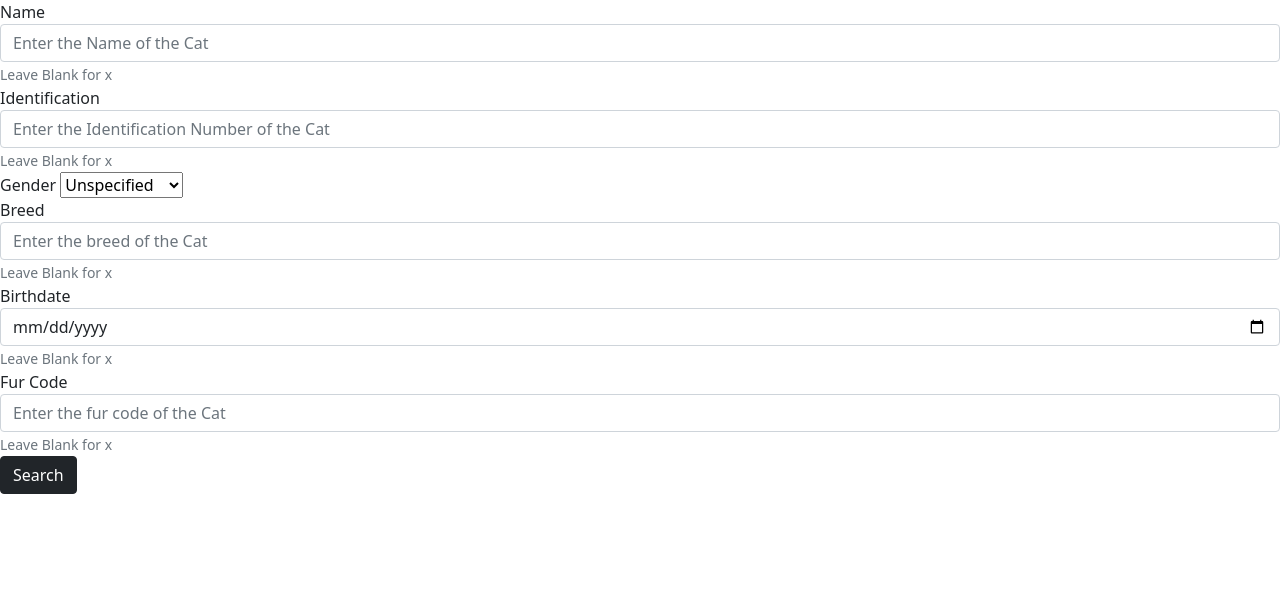
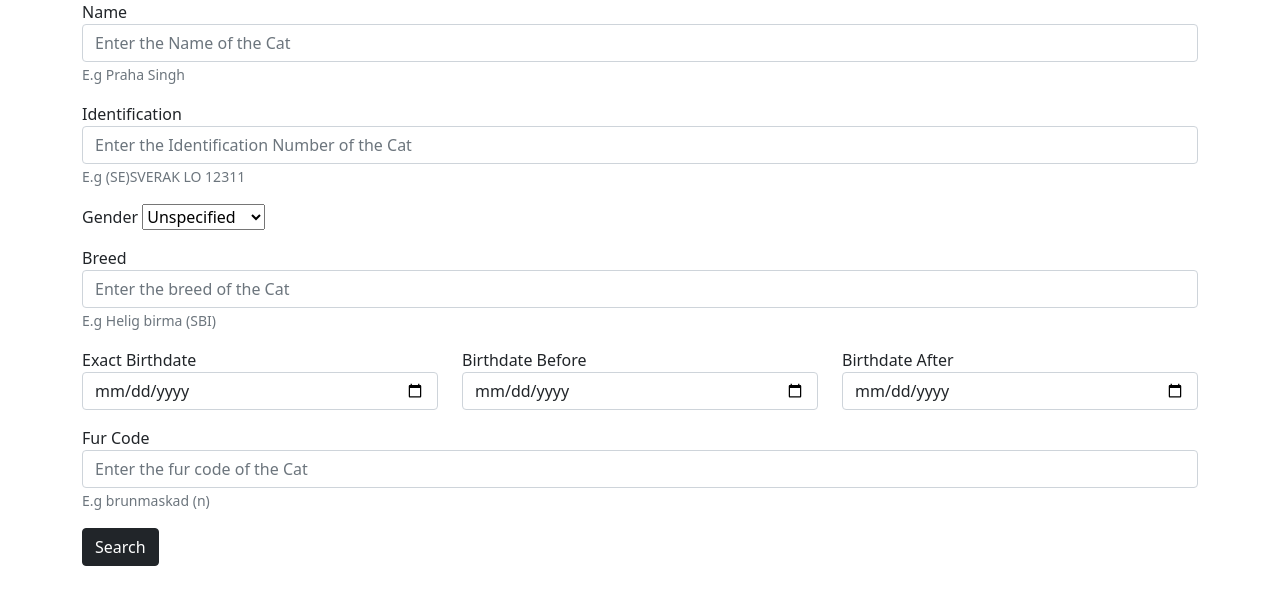
Before and after one commit to xvidaf/catsite, a Django app: page /advanced_search in a window 1280 px wide. Shown: the part 58-663 px from the top of the page. Run offline with Django 3.2, Linux system fonts and the light colour scheme.

Commit message:
Added the option of searching for dates of birth that are less/more than the searched date. Centered the layout of the search results and the search form for better aesthetic.

```diff
--- a/catapp/views.py
+++ b/catapp/views.py
@@ -43,6 +43,8 @@ def search_cat(request):
         cat_breed = request.GET.get('cat_breed', "")
         cat_date = request.GET.get('cat_date', "")
         cat_fur = request.GET.get('cat_fur', "")
+        cat_date_before = request.GET.get('cat_date_before', "")
+        cat_date_after = request.GET.get('cat_date_after', "")
         print(search_term)
         cat_all = Cat.objects.all()
 
@@ -58,6 +60,11 @@ def search_cat(request):
             cat_all = cat_all.filter(birth=cat_date)
         if cat_fur:
             cat_all = cat_all.filter(fur__icontains=cat_fur)
+        if cat_date_before:
+            cat_all = cat_all.filter(birth__lte=cat_date_before)
+        if cat_date_after:
+            cat_all = cat_all.filter(birth__gte=cat_date_after)
+
         cat_count = cat_all.count()
         paginator = Paginator(cat_all, 50)
         page = request.GET.get('page', 1)
@@ -73,7 +80,8 @@ def search_cat(request):
                                                           'cat_id': cat_id, 'cat_gender': cat_gender,
                                                           'cat_breed': cat_id,
                                                           'cat_date': cat_date, 'cat_fur': cat_fur,
-                                                          'cat_count': cat_count})
+                                                          'cat_count': cat_count, 'cat_date_before': cat_date_before,
+                                                          'cat_date_after': cat_date_after})
     else:
         return redirect(request.META.get('HTTP_REFERER'))
 
--- a/templates/advanced_search.html
+++ b/templates/advanced_search.html
@@ -2,18 +2,19 @@
 
 
 {% block content %}
+    <div class="container">
     <form method="get" action="{% url 'search_cat' %}">
-      <div class="form-group">
+      <div class="mb-3">
         <label>Name</label>
         <input class="form-control" name="cat_name" id="cat_name" aria-describedby="catHelp" placeholder="Enter the Name of the Cat">
-        <small id="catHelp" class="form-text text-muted">Leave Blank for x</small>
+        <small id="catHelp" class="form-text text-muted">E.g Praha Singh</small>
       </div>
-      <div class="form-group">
+      <div class="mb-3">
         <label>Identification</label>
         <input class="form-control" name="cat_ID" id="cat_ID" aria-describedby="catHelp" placeholder="Enter the Identification Number of the Cat">
-        <small id="catHelp" class="form-text text-muted">Leave Blank for x</small>
+        <small id="catHelp" class="form-text text-muted">E.g (SE)SVERAK LO 12311</small>
       </div>
-      <div class="form-group">
+      <div class="mb-3">
         <label>Gender</label>
         <select name="cat_gender" id="cat_gender">
           <option value="">Unspecified</option>
@@ -21,21 +22,33 @@
           <option value="Hona">Female/Hona</option>
         </select>
       </div>
-       <div class="form-group">
+       <div class="mb-3">
         <label>Breed</label>
         <input class="form-control" name="cat_breed" id="cat_breed" aria-describedby="catHelp" placeholder="Enter the breed of the Cat">
-        <small id="catHelp" class="form-text text-muted">Leave Blank for x</small>
+        <small id="catHelp" class="form-text text-muted">E.g Helig birma (SBI)</small>
       </div>
-       <div class="form-group">
-        <label>Birthdate</label>
-        <input class="form-control" type="date" name="cat_date" id="cat_date" aria-describedby="catHelp">
-        <small id="catHelp" class="form-text text-muted">Leave Blank for x</small>
+        <div class="mb-3">
+       <div class="row">
+           <div class="col">
+            <label>Exact Birthdate</label>
+            <input class="form-control" type="date" name="cat_date" id="cat_date" aria-describedby="catHelp">
+           </div>
+           <div class="col">
+            <label>Birthdate Before</label>
+            <input class="form-control" type="date" name="cat_date_before" id="cat_date_before" aria-describedby="catHelp">
+           </div>
+           <div class="col">
+            <label>Birthdate After</label>
+            <input class="form-control" type="date" name="cat_date_after" id="cat_date_after" aria-describedby="catHelp">
+           </div>
       </div>
-       <div class="form-group">
+        </div>
+       <div class="mb-3">
         <label>Fur Code</label>
         <input class="form-control" name="cat_fur" id="cat_fur" aria-describedby="catHelp" placeholder="Enter the fur code of the Cat">
-        <small id="catHelp" class="form-text text-muted">Leave Blank for x</small>
+        <small id="catHelp" class="form-text text-muted">E.g brunmaskad (n)</small>
       </div>
       <button class="btn btn-dark">Search</button>
     </form>
+    </div>
 {%  endblock %}
--- a/templates/cat_list.html
+++ b/templates/cat_list.html
@@ -2,6 +2,7 @@
 
 
 {% block content %}
+    <div class="container">
         <h2>Showing {{ cat_count }} cats </h2>
         <table class="table table-bordered">
       <thead>
@@ -52,5 +53,6 @@
   {% endif %}
   </ul>
 </nav>
+    </div>
 
 {%  endblock %}
```
Also changed, not shown: templates/cat_list_searched.html (+8 -6 lines).
